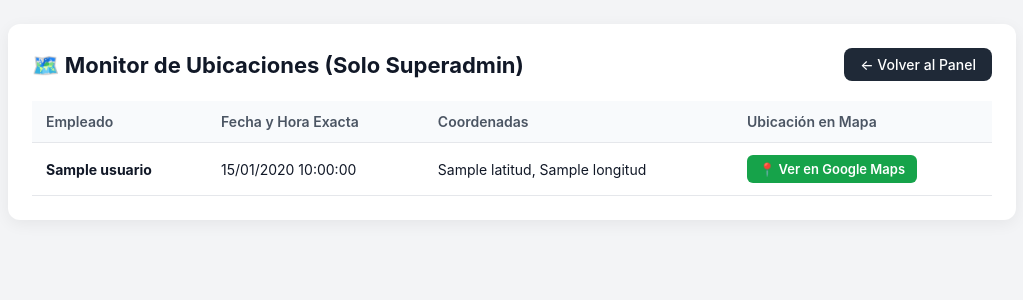
After one commit to abogado1cv-netizen/jcv-systems-erp, a Django app: template templates/monitor_ubicaciones.html in a window 1280 px wide. The commit adds this page. Shown: the top 300 px of the page, without its empty margins (128-1151 px from the left). Run offline with Django 3.2, Linux system fonts and the light colour scheme; the template is opened without the code that fills it: most values are stand-ins (such as "Sample title", 1, 10 or a date in 2020).

Commit message:
separar boton GPS para empleados y monitor de ubicaciones solo superadmin

```diff
--- a/erp_core/urls.py
+++ b/erp_core/urls.py
@@ -7,6 +7,7 @@ from licitaciones.views import probar_whatsapp, panel_equipo
 # Importamos tus vistas para el tablero
 from licitaciones import views
 from licitaciones.views import registrar_ubicacion_view
+from licitaciones.views import registrar_ubicacion_view, monitor_ubicaciones_view
 
 # ==============================================================
 # 🚀 EL GOLPE DEFINITIVO A JAZZMIN (Monkey Patching)
@@ -38,6 +39,7 @@ urlpatterns = [
     path('probar-whatsapp/', probar_whatsapp, name='probar_whatsapp'),
     path('dashboard/historial-precios/', views.dashboard_historial, name='dashboard_historial'),
     path('ubicacion/registrar/', registrar_ubicacion_view, name='registrar_ubicacion'),
+    path('ubicacion/monitor/', monitor_ubicaciones_view, name='monitor_ubicaciones'),
 ]
 
 # ==============================================================
--- /dev/null
+++ b/templates/monitor_ubicaciones.html
@@ -0,0 +1,54 @@
+<!DOCTYPE html>
+<html lang="es">
+<head>
+    <meta charset="UTF-8">
+    <meta name="viewport" content="width=device-width, initial-scale=1.0">
+    <title>Monitor de Ubicaciones (Solo Superadmin)</title>
+    <style>
+        body { font-family: -apple-system, BlinkMacSystemFont, "Segoe UI", Roboto, sans-serif; background: #f3f4f6; margin: 0; padding: 24px; color: #111827; }
+        .wrap { max-width: 960px; margin: 0 auto; background: #fff; border-radius: 12px; padding: 24px; box-shadow: 0 4px 16px rgba(0,0,0,0.06); }
+        .top { display: flex; justify-content: space-between; align-items: center; margin-bottom: 20px; flex-wrap: wrap; gap: 10px; }
+        h2 { margin: 0; font-size: 22px; }
+        .btn-back { background: #1f2937; color: #fff; text-decoration: none; padding: 8px 16px; border-radius: 8px; font-size: 14px; font-weight: 500; }
+        table { width: 100%; border-collapse: collapse; }
+        th, td { text-align: left; padding: 12px 14px; border-bottom: 1px solid #e5e7eb; font-size: 14px; }
+        th { background: #f8fafc; color: #4b5563; font-weight: 600; }
+        .btn-map { background: #16a34a; color: #fff; text-decoration: none; padding: 6px 12px; border-radius: 6px; font-weight: 600; font-size: 13px; display: inline-block; }
+        .btn-map:hover { background: #15803d; }
+    </style>
+</head>
+<body>
+    <div class="wrap">
+        <div class="top">
+            <h2>🗺️ Monitor de Ubicaciones (Solo Superadmin)</h2>
+            <a href="/admin/" class="btn-back">← Volver al Panel</a>
+        </div>
+        <table>
+            <thead>
+                <tr>
+                    <th>Empleado</th>
+                    <th>Fecha y Hora Exacta</th>
+                    <th>Coordenadas</th>
+                    <th>Ubicación en Mapa</th>
+                </tr>
+            </thead>
+            <tbody>
+                {% for r in registros %}
+                <tr>
+                    <td><strong>{{ r.usuario.get_full_name|default:r.usuario.username }}</strong></td>
+                    <td>{{ r.fecha_hora|date:"d/m/Y H:i:s" }}</td>
+                    <td>{{ r.latitud }}, {{ r.longitud }}</td>
+                    <td>
+                        <a class="btn-map" target="_blank" href="https://www.google.com/maps?q={{ r.latitud }},{{ r.longitud }}">
+                            📍 Ver en Google Maps
+                        </a>
+                    </td>
+                </tr>
+                {% empty %}
+                <tr><td colspan="4" style="text-align:center; color:#6b7280; padding:24px;">Aún no hay ubicaciones registradas.</td></tr>
+                {% endfor %}
+            </tbody>
+        </table>
+    </div>
+</body>
+</html>
```
Also changed, not shown: licitaciones/admin.py (+8 -0 lines), licitaciones/views.py (+10 -0 lines), templates/registrar_ubicacion.html (+19 -27 lines).
